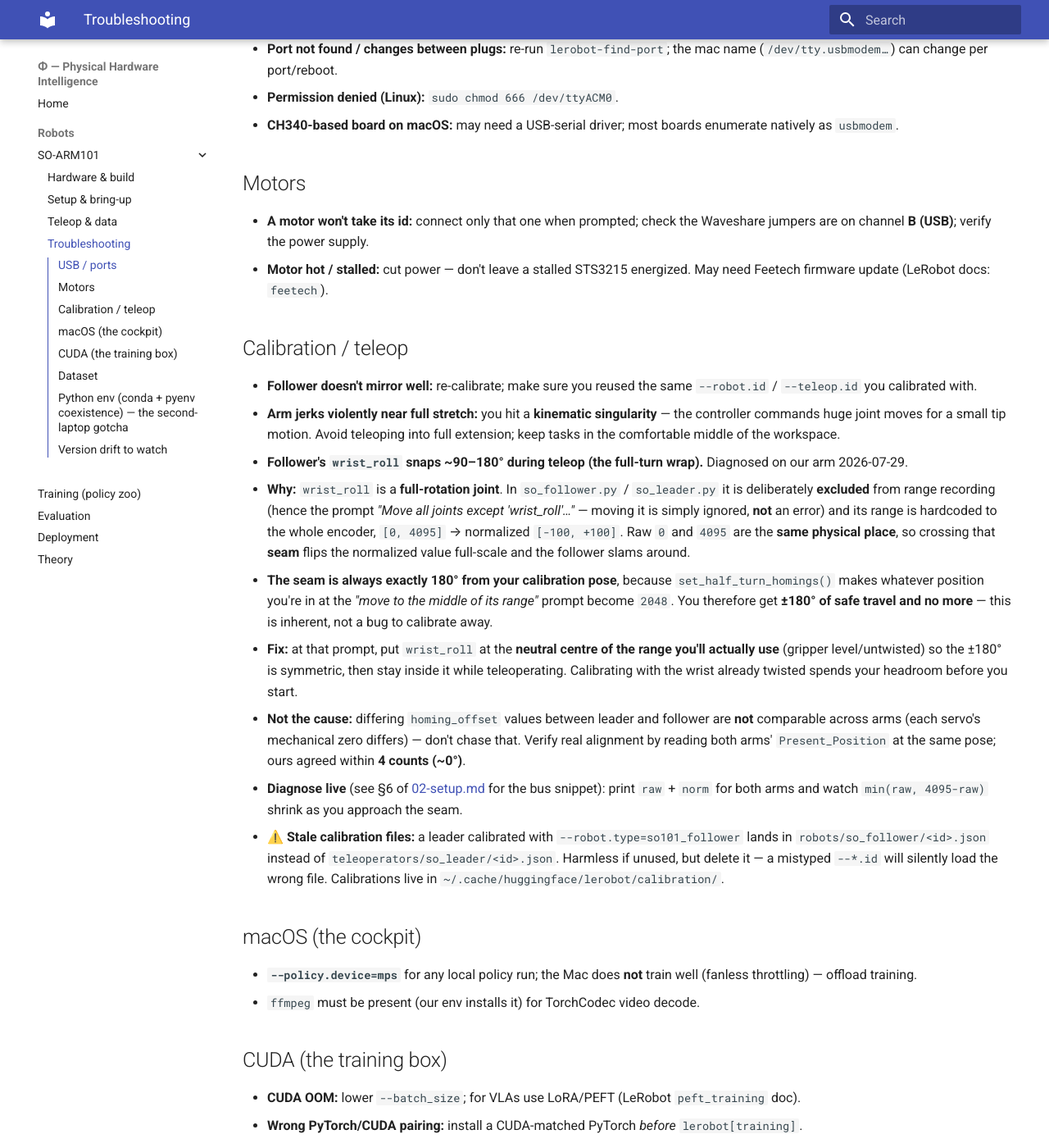
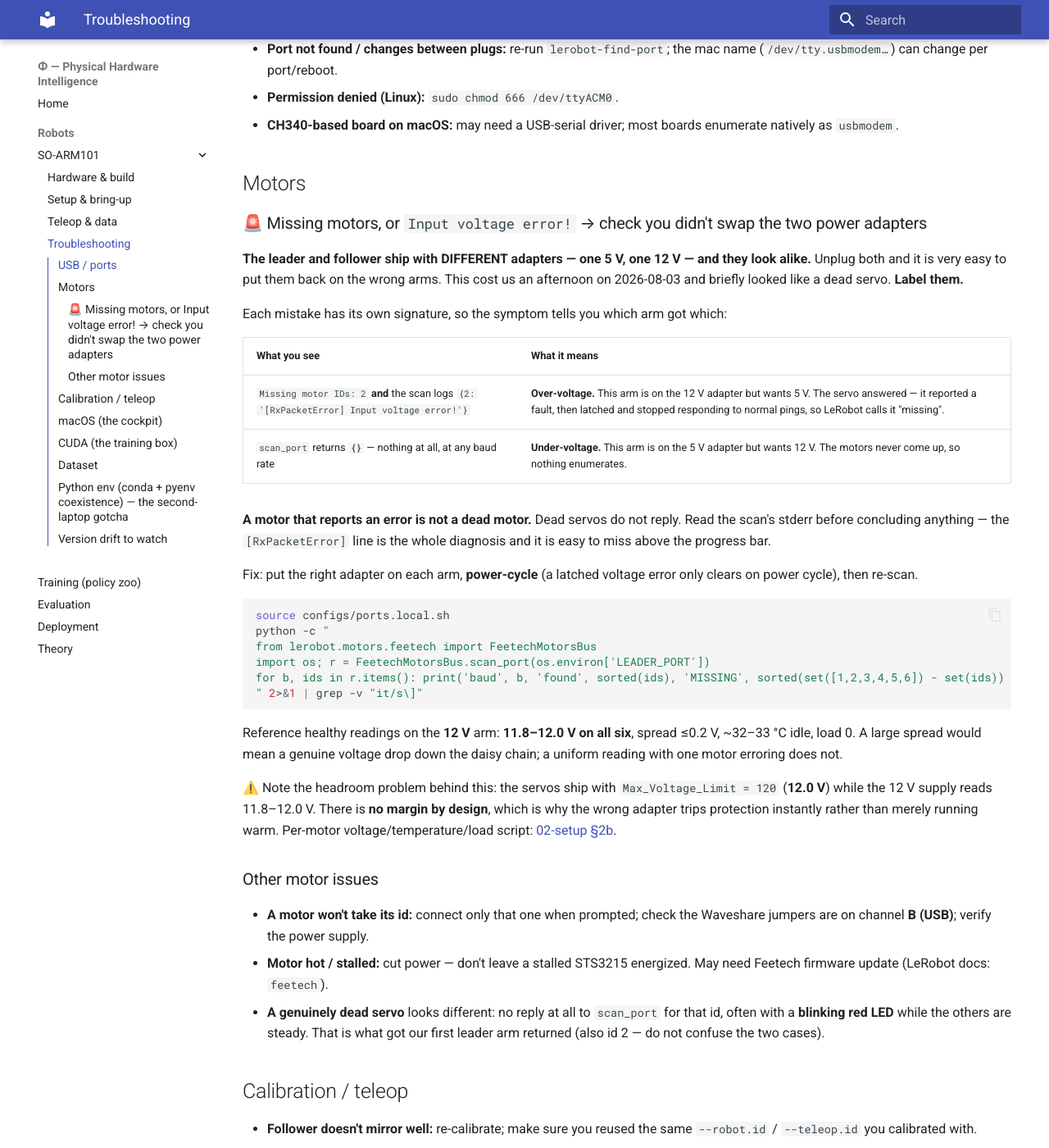
Before and after one commit to physical-hardware-intelligence/phi, an MkDocs documentation site: the page built from docs/robots/so-arm101/troubleshooting.md, in a window 1280 px wide and 1400 px high, scrolled down 249 px. Shown: the whole window at 82% size. Built offline with MkDocs 1.6.1 and Material for MkDocs 9.7.7, drawn with Linux system fonts in a browser that asks for light colours.

Commit message:
docs(so-arm101): the 5V/12V adapter trap, and name the cameras wrist/front/top
The two power adapters are NOT interchangeable. One is 5 V, one is 12 V, and
they look alike. Swapping them cost an afternoon on 2026-08-03 and looked like a
dead servo. Each mistake has its own signature, so troubleshooting now maps
symptom to cause: the 5 V arm on 12 V trips over-voltage, a servo latches
`Input voltage error!` and then reads as a *missing* motor; the 12 V arm on 5 V
never enumerates at all and scan_port returns {}. A motor that reports an error
is not a dead motor, because dead servos do not reply at all.

Records the headroom problem behind it too: the servos ship with
Max_Voltage_Limit = 120 (12.0 V) against a supply reading 11.8-12.0 V, so there
is no margin by design and the wrong adapter trips protection immediately rather
than merely running warm.

Renames the cameras to their real roles — wrist (gripper module), front
(Brio 101 on the desk stand), top (C960 overhead on the boom) — and states that
these exact strings become dataset observation keys, so they are not free to
improvise. Placement guidance rewritten for a three-camera rig.

Co-Authored-By: Claude Opus 5 <noreply@anthropic.com>

````diff
--- a/docs/robots/so-arm101/troubleshooting.md
+++ b/docs/robots/so-arm101/troubleshooting.md
@@ -8,8 +8,38 @@ Our growing corpus of "things that bit us." Add yours (PR or `good-first-issue`)
 - **CH340-based board on macOS:** may need a USB-serial driver; most boards enumerate natively as `usbmodem`.
 
 ## Motors
+
+### 🚨 Missing motors, or `Input voltage error!` → check you didn't swap the two power adapters
+**The leader and follower ship with DIFFERENT adapters — one 5 V, one 12 V — and they look alike.** Unplug both and it is very easy to put them back on the wrong arms. This cost us an afternoon on 2026-08-03 and briefly looked like a dead servo. **Label them.**
+
+Each mistake has its own signature, so the symptom tells you which arm got which:
+
+| What you see | What it means |
+|---|---|
+| `Missing motor IDs: 2` **and** the scan logs `{2: '[RxPacketError] Input voltage error!'}` | **Over-voltage.** This arm is on the 12 V adapter but wants 5 V. The servo answered — it reported a fault, then latched and stopped responding to normal pings, so LeRobot calls it "missing". |
+| `scan_port` returns **`{}`** — nothing at all, at any baud rate | **Under-voltage.** This arm is on the 5 V adapter but wants 12 V. The motors never come up, so nothing enumerates. |
+
+**A motor that reports an error is not a dead motor.** Dead servos do not reply. Read the scan's stderr before concluding anything — the `[RxPacketError]` line is the whole diagnosis and it is easy to miss above the progress bar.
+
+Fix: put the right adapter on each arm, **power-cycle** (a latched voltage error only clears on power cycle), then re-scan.
+
+```bash
+source configs/ports.local.sh
+python -c "
+from lerobot.motors.feetech import FeetechMotorsBus
+import os; r = FeetechMotorsBus.scan_port(os.environ['LEADER_PORT'])
+for b, ids in r.items(): print('baud', b, 'found', sorted(ids), 'MISSING', sorted(set([1,2,3,4,5,6]) - set(ids)) or 'none')
+" 2>&1 | grep -v "it/s\]"
+```
+
+Reference healthy readings on the **12 V** arm: **11.8–12.0 V on all six**, spread ≤0.2 V, ~32–33 °C idle, load 0. A large spread would mean a genuine voltage drop down the daisy chain; a uniform reading with one motor erroring does not.
+
+⚠️ Note the headroom problem behind this: the servos ship with `Max_Voltage_Limit = 120` (**12.0 V**) while the 12 V supply reads 11.8–12.0 V. There is **no margin by design**, which is why the wrong adapter trips protection instantly rather than merely running warm. Per-motor voltage/temperature/load script: [02-setup §2b](02-setup.md#2b-verify-the-motors-first-do-this-on-the-assembled-arm-too).
+
+### Other motor issues
 - **A motor won't take its id:** connect only that one when prompted; check the Waveshare jumpers are on channel **B (USB)**; verify the power supply.
 - **Motor hot / stalled:** cut power — don't leave a stalled STS3215 energized. May need Feetech firmware update (LeRobot docs: `feetech`).
+- **A genuinely dead servo** looks different: no reply at all to `scan_port` for that id, often with a **blinking red LED** while the others are steady. That is what got our first leader arm returned (also id 2 — do not confuse the two cases).
 
 ## Calibration / teleop
 - **Follower doesn't mirror well:** re-calibrate; make sure you reused the same `--robot.id` / `--teleop.id` you calibrated with.
````
Also changed, not shown: docs/robots/so-arm101/01-hardware.md (+13 -7 lines), docs/robots/so-arm101/02-setup.md (+6 -4 lines).
